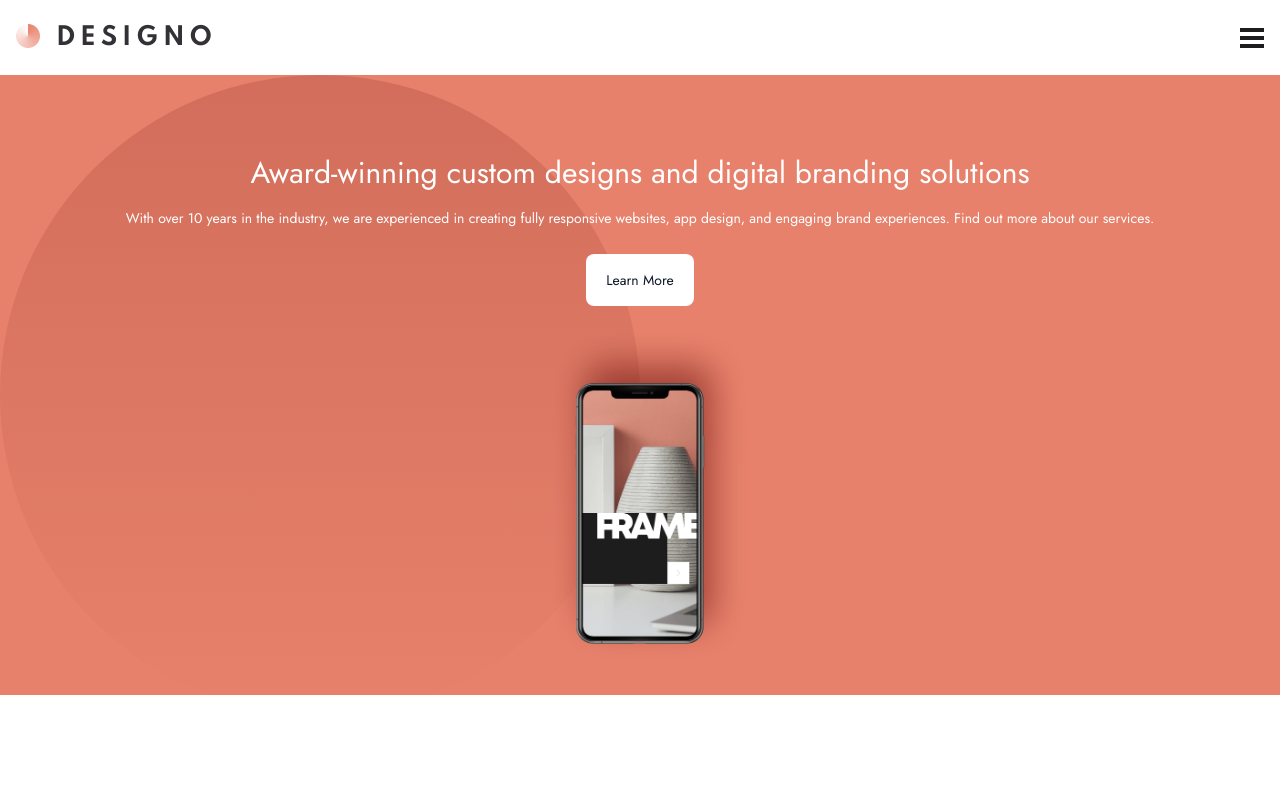
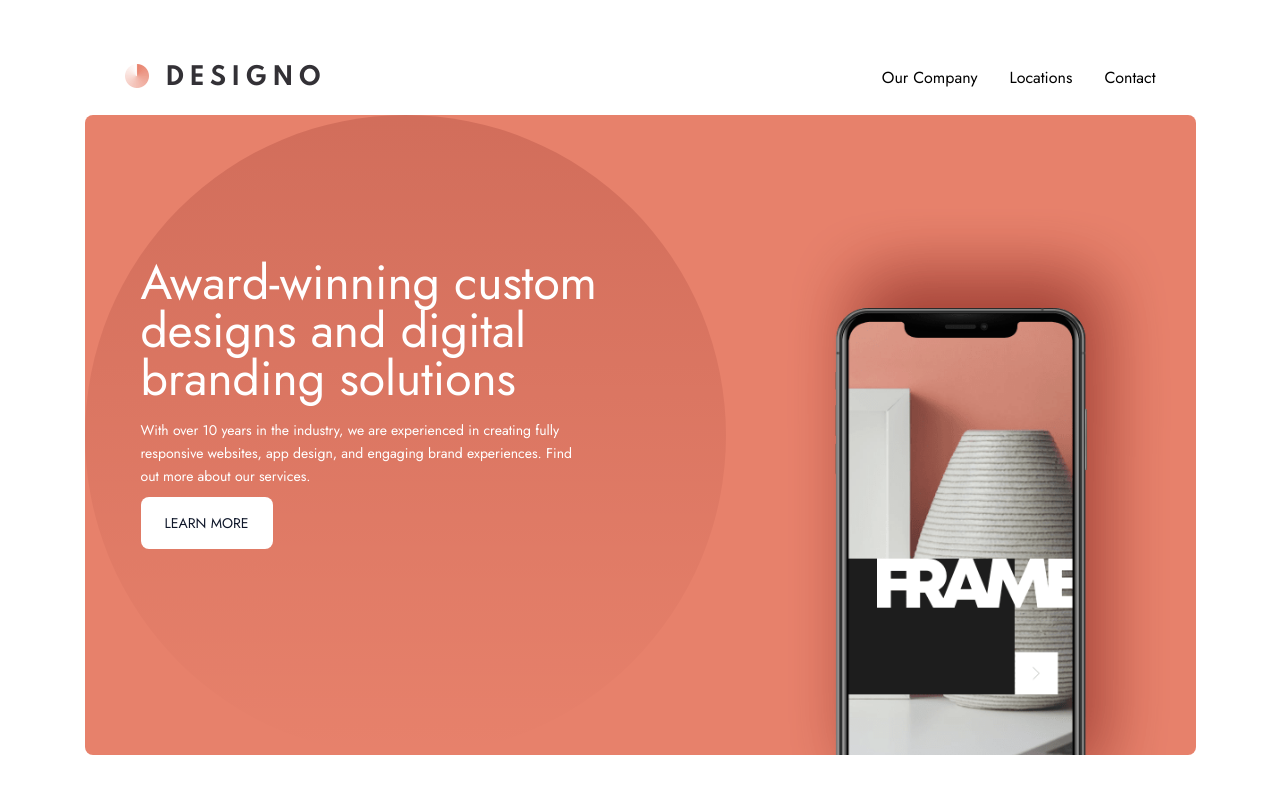
Before and after one commit to waldekglaz/designo, a Next.js app: page / in a window 1280 px wide. Shown: the top 800 px of the page. Built offline with nearby package versions, Linux system fonts and the light colour scheme.

Commit message:
Hero for tablets and desktop

```diff
--- a/src/components/Header/Header.tsx
+++ b/src/components/Header/Header.tsx
@@ -10,7 +10,7 @@ interface HeaderProps {
 
 const Header = ({ onClick, isMenuOpen, onLinkClick }: HeaderProps) => {
   return (
-    <header className="px-4 py-6 flex justify-between items-center">
+    <header className="px-4 py-6 flex justify-between items-center md:pt-16 md:px-10 lg:w-[94vw] lg:mx-auto xl:w-[1111px]">
       <Link href="/" onClick={onLinkClick}>
         <Image
           src="/assets/shared/desktop/logo-dark.png" // Route of the image file
@@ -19,7 +19,7 @@ const Header = ({ onClick, isMenuOpen, onLinkClick }: HeaderProps) => {
           alt="Designo logo"
         />
       </Link>
-      <button onClick={onClick}>
+      <button onClick={onClick} className="md:hidden">
         {!isMenuOpen ? (
           <Image
             src="/assets/shared/mobile/icon-hamburger.svg"
@@ -36,6 +36,25 @@ const Header = ({ onClick, isMenuOpen, onLinkClick }: HeaderProps) => {
           />
         )}
       </button>
+      <nav className="hidden md:block">
+        <ul className="flex space-x-8">
+          <li>
+            <Link href="/company" onClick={onLinkClick}>
+              Our Company
+            </Link>
+          </li>
+          <li>
+            <Link href="/locations" onClick={onLinkClick}>
+              Locations
+            </Link>
+          </li>
+          <li>
+            <Link href="/contact" onClick={onLinkClick}>
+              Contact
+            </Link>
+          </li>
+        </ul>
+      </nav>
     </header>
   );
 };
--- a/src/components/Hero/Hero.tsx
+++ b/src/components/Hero/Hero.tsx
@@ -1,26 +1,48 @@
 import React from "react";
 import Image from "next/image";
+import Link from "next/link";
 
 const Hero = () => {
   return (
-    <div className="bg-hero-pattern bg-no-repeat bg-orange text-white pt-20 px-4 text-center max-h-[620px] overflow-hidden">
-      <h1 className="text-3xl mb-4">
-        Award-winning custom designs and digital branding solutions
-      </h1>
-      <p className="text-sm leading-relaxed mb-6">
-        With over 10 years in the industry, we are experienced in creating fully
-        responsive websites, app design, and engaging brand experiences. Find
-        out more about our services.
-      </p>
-      <button className="bg-white rounded-lg text-slate-900 text-sm py-4 px-5">
-        Learn More
-      </button>
+    <div className="bg-hero-pattern bg-contain bg-no-repeat bg-orange text-white pt-20 px-4 text-center max-h-[620px] overflow-hidden md:mx-6 md:rounded-lg md:px-14 md:max-h-[843px] md:pt-15 lg:w-[94vw] lg:mx-auto xl:w-[1111px] xl:flex xl:h-[640px] xl:pt-36 xl:text-left">
+      <div>
+        <h1 className="text-3xl mb-4 md:text-5xl max-w-[573px] mx-auto xl:text-left">
+          Award-winning custom designs and digital branding solutions
+        </h1>
+        <p className="text-sm leading-relaxed mb-6 max-w-[445px] mx-auto  xl:ml-0">
+          With over 10 years in the industry, we are experienced in creating
+          fully responsive websites, app design, and engaging brand experiences.
+          Find out more about our services.
+        </p>
+        <Link
+          href="/services/webdesign"
+          className="bg-white rounded-lg text-slate-900 text-sm py-4 px-6 uppercase xl:ml-0 hover:bg-[#ffad98]"
+        >
+          Learn More
+        </Link>
+      </div>
+
       <Image
-        className="mx-auto"
+        className="mx-auto mt-[-50px] md:hidden"
         src="/assets/home/desktop/image-hero-phone.png"
-        width={284}
-        height={573}
+        width={390}
+        height={673}
         alt="hero phone"
+      />
+      <Image
+        className="mx-auto mt-[-50px] md:block hidden xl:hidden"
+        src="/assets/home/desktop/image-hero-phone.png"
+        width={590}
+        height={673}
+        alt="hero phone"
+      />
+      <Image
+        className=" xl:block hidden mr-[-100px] mt-[-100px]"
+        src="/assets/home/desktop/image-hero-phone.png"
+        width={590}
+        height={973}
+        alt="hero phone"
+        style={{ height: "800px" }}
       />
     </div>
   );
```
